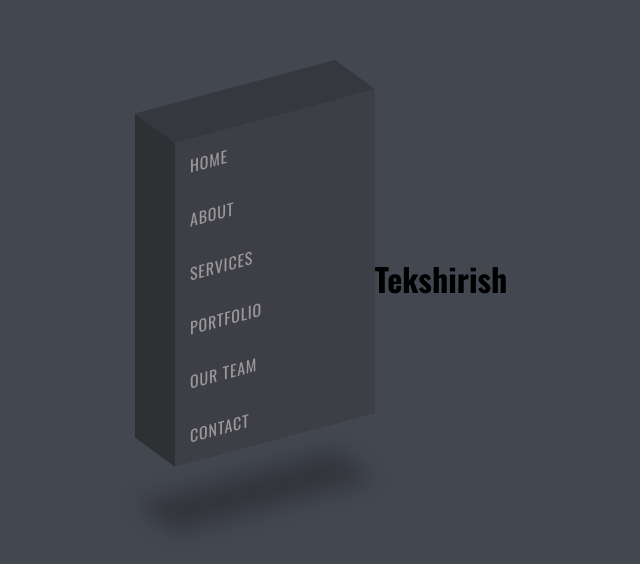
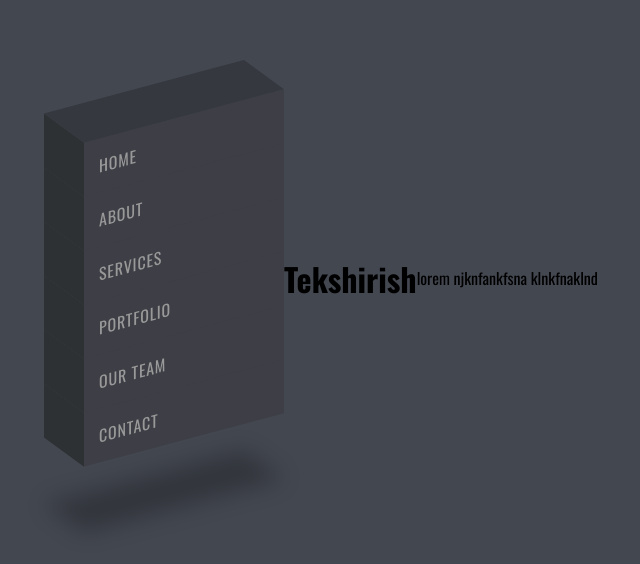
Before and after one commit to azimjonking/isometric-menu, a plain HTML site: page index.html in a window 1280 px wide. Shown: the part 122-686 px from the top of the page, without its empty margins (299-939 px from the left). Drawn offline with nearby package versions, Linux system fonts and the light colour scheme.

Commit message:
Update index.html

```diff
--- a/index.html
+++ b/index.html
@@ -20,6 +20,7 @@
 
 
     <h1>Tekshirish</h1>
+    <p>lorem njknfankfsna klnkfnaklnd </p>
 
 </body>
 </html>
```
